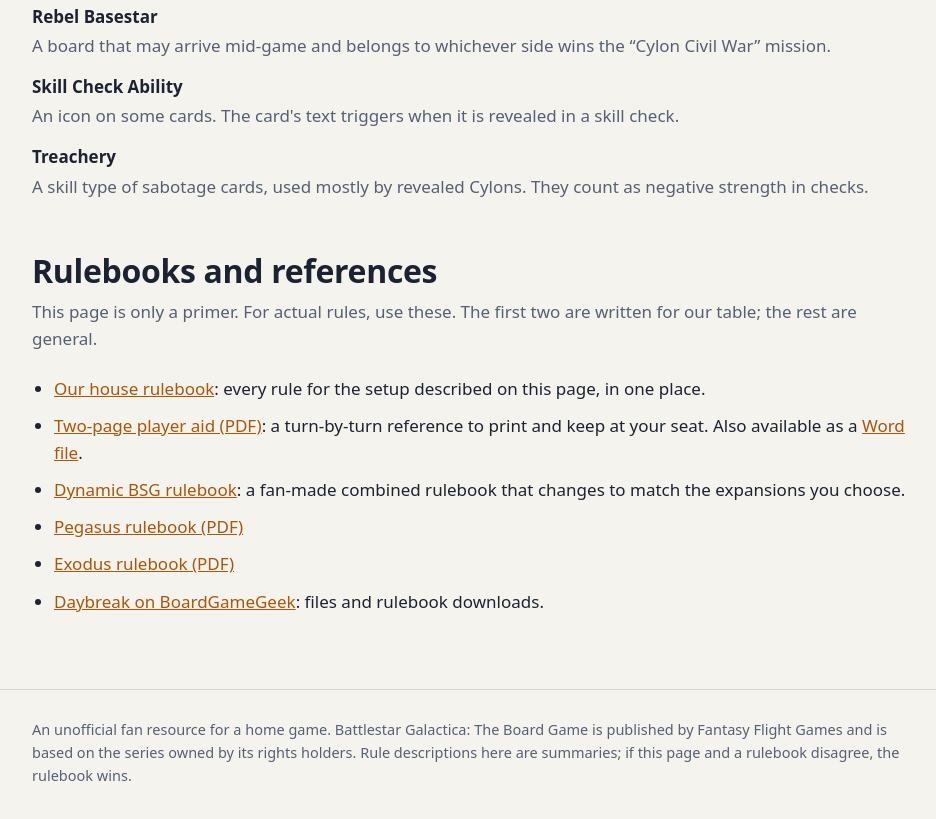
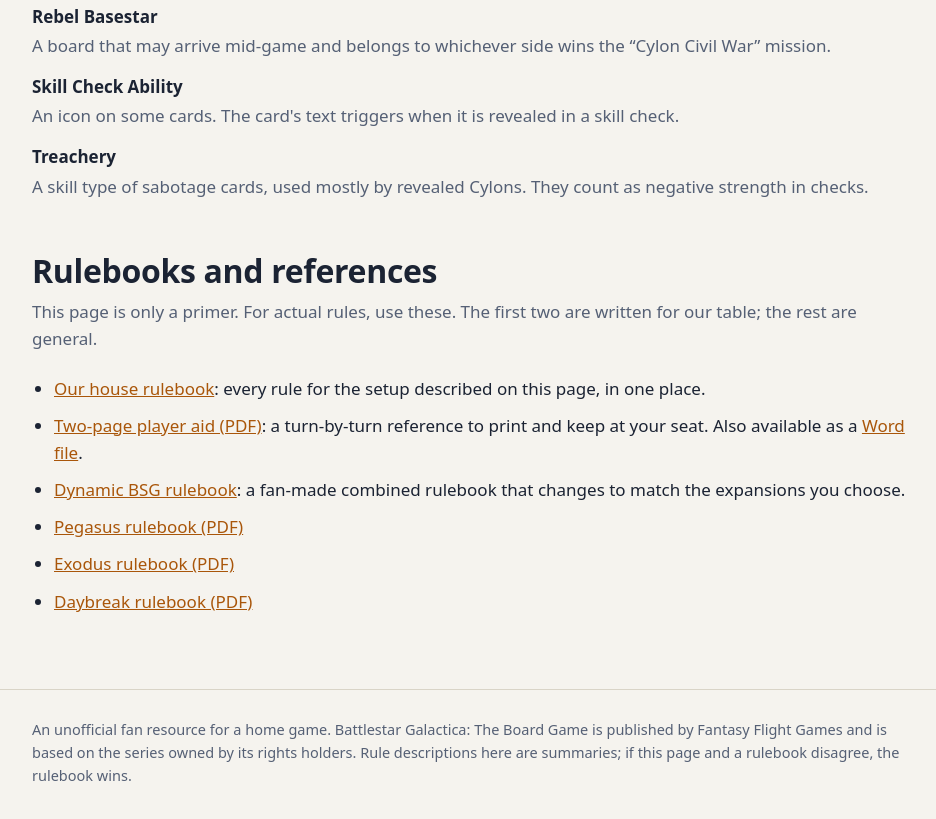
Before and after one commit to stangm/BSGCustom, a plain HTML site: page index.html in a window 1280 px wide. Shown: the part 10916-11735 px from the top of the page, without its empty margins (164-1100 px from the left). Drawn offline with Linux system fonts and the light colour scheme.

Commit message:
updated rulebook links

```diff
--- a/index.html
+++ b/index.html
@@ -570,7 +570,7 @@
     <li><a href="https://jbiatek.github.io/BSGRulebook/rulebook.html">Dynamic BSG rulebook</a>: a fan-made combined rulebook that changes to match the expansions you choose.</li>
     <li><a href="https://images-cdn.fantasyflightgames.com/ffg_content/Battlestar_Galactica/BSG-Pegasus-rulebook-web.pdf">Pegasus rulebook (PDF)</a></li>
     <li><a href="https://images-cdn.fantasyflightgames.com/filer_public/06/66/0666fbcc-e40f-423c-b102-0ba2164d2455/bsg-exodus-rules.pdf">Exodus rulebook (PDF)</a></li>
-    <li><a href="https://boardgamegeek.com/boardgame/141648">Daybreak on BoardGameGeek</a>: files and rulebook downloads.</li>
+    <li><a href="https://images-cdn.fantasyflightgames.com/filer_public/11/e5/11e5b88b-a6f7-4819-b467-e729d6486b90/bsg_daybreak_rulebook_engindd_v-3.pdf">Daybreak rulebook (PDF)</a></li>
   </ul>
 </section>
 
```
